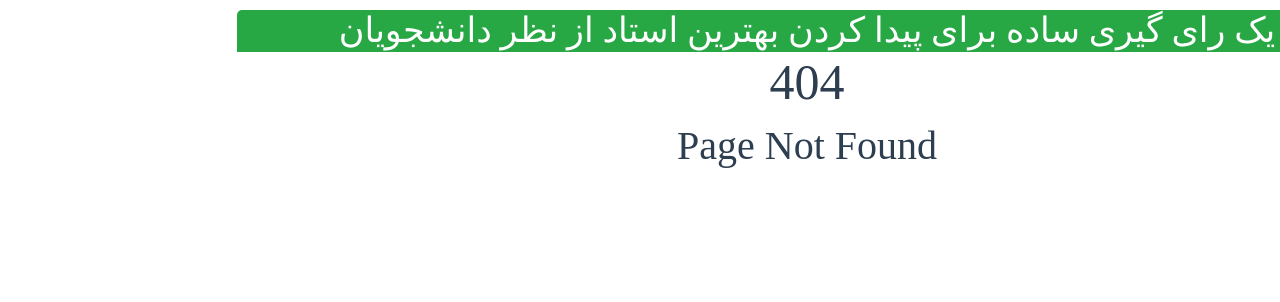
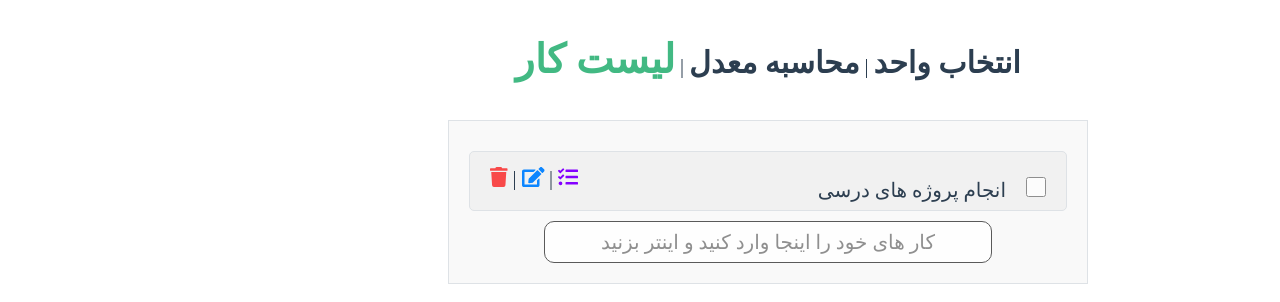
Before and after one commit to sadegh1377/selectUnit, a Vue app: page /to-do-list in a window 1280 px wide. Before the commit this address had no page. Shown: the top 302 px of the page. Built offline with nearby package versions, Linux system fonts and the light colour scheme; a web font is replaced by a local one.

Commit message:
add calculate sum of units computed property

```diff
--- a/src/App.vue
+++ b/src/App.vue
@@ -1,19 +1,17 @@
 <template>
     <div id="app">
-        <!--        <div id="nav">-->
-        <!--            <router-link to="/" class="fontSize">انتخاب واحد</router-link>-->
-        <!--            |-->
-        <!--            <router-link to="/calculate-avg" class="fontSize">محاسبه معدل</router-link>-->
-        <!--            |-->
-        <!--            <router-link to="/to-do-list" class="fontSize">لیست کار</router-link>-->
-        <!--            |-->
-        <!--            <router-link to="/voting" class="fontSize">رای گیری</router-link>-->
-        <!--            &lt;!&ndash;            |&ndash;&gt;-->
-        <!--            &lt;!&ndash;                        <router-link to="/calculator" class="fontSize">ماشین حساب</router-link>&ndash;&gt;-->
+        <div id="nav">
+            <router-link to="/" class="fontSize">انتخاب واحد</router-link>
+            |
+            <router-link to="/calculate-avg" class="fontSize">محاسبه معدل</router-link>
+            |
+            <router-link to="/to-do-list" class="fontSize">لیست کار</router-link>
+            <!--            |-->
+            <!--                        <router-link to="/calculator" class="fontSize">ماشین حساب</router-link>-->
+        </div>
+        <!--        <div class="bg-success container text-white w-100 mt-2 customRounded2">-->
+        <!--            <h3 class="m-0">یک رای گیری ساده برای پیدا کردن بهترین استاد از نظر دانشجویان</h3>-->
         <!--        </div>-->
-        <div class="bg-success container text-white w-100 mt-2 customRounded2">
-            <h3 class="m-0">یک رای گیری ساده برای پیدا کردن بهترین استاد از نظر دانشجویان</h3>
-        </div>
         <transition name="fade" mode="out-in">
             <router-view/>
         </transition>
--- a/src/components/selectUnit/SelectUnit.vue
+++ b/src/components/selectUnit/SelectUnit.vue
@@ -21,7 +21,7 @@
                                v-model="cr.profName">
                     </td>
                     <td>
-                        <input type="number" v-model.number="cr.unit" min="0" max="10">
+                        <input type="number" v-model.number="cr.unit" min="0" max="5" :disabled="cr.unit">
                     </td>
                     <td v-for="i in numberOfTextArea">
                         <textarea></textarea>
@@ -67,7 +67,6 @@
                 headerOfTable: ["نام درس", "نام استاد", "واحد", "شنبه",
                     "یکشنبه", "دوشنبه", "سه شنبه", "چهارشنبه", "امتحان"],
                 feedback: null,
-                preUnit: null
 
             }
         },
@@ -76,7 +75,6 @@
                 this.courses.splice(index, 1);
             },
             addCrsRow() {
-                console.log(this.courses)
                 this.courses.push({
                     profName: null,
                     courseName: null,
@@ -103,6 +101,10 @@
         },
         computed: {
             calculateSum() {
+                if (this.courses.length > 1 || this.courses[this.courses.length - 1].unit) {
+                    this.sumOfUnits += Number(this.courses[this.courses.length - 1].unit);
+                    return this.sumOfUnits;
+                }
             }
         }
     }
--- a/src/router/index.js
+++ b/src/router/index.js
@@ -1,39 +1,39 @@
 import Vue from 'vue'
 import VueRouter from 'vue-router'
-// import SelectUnit from '../components/selectUnit/SelectUnit.vue'
-// import CalculateAvg from "../components/average/CalculateAvg";
-// import TodoList from "../components/toDoList/TodoList";
-// import Calculator from "../components/calculatur/Calculator";
+import SelectUnit from '../components/selectUnit/SelectUnit.vue'
+import CalculateAvg from "../components/average/CalculateAvg";
+import TodoList from "../components/toDoList/TodoList";
+import Calculator from "../components/calculatur/Calculator";
 import Voting from "../components/voting/Voting";
 
 Vue.use(VueRouter)
 
 const routes = [
+    {
+        path: '/',
+        name: 'SelectUnit',
+        component: SelectUnit
+    },
     // {
     //     path: '/',
-    //     name: 'SelectUnit',
-    //     component: SelectUnit
+    //     name: 'Voting',
+    //     component: Voting
     // },
     {
-        path: '/',
-        name: 'Voting',
-        component: Voting
+        path: '/calculate-avg',
+        name: 'CalculateAvg',
+        component: CalculateAvg
     },
-    // {
-    //     path: '/calculate-avg',
-    //     name: 'CalculateAvg',
-    //     component: CalculateAvg
-    // },
-    // {
-    //     path: '/to-do-list',
-    //     name: 'ToDoList',
-    //     component: TodoList
-    // },
-    // {
-    //     path: '/calculator',
-    //     name: 'Calculator',
-    //     component: Calculator
-    // },
+    {
+        path: '/to-do-list',
+        name: 'ToDoList',
+        component: TodoList
+    },
+    {
+        path: '/calculator',
+        name: 'Calculator',
+        component: Calculator
+    },
     {
         path: '*',
         name: 'NotFound',
```
Also changed, not shown: 1 other file (tests, documents, lock files or other folders).
